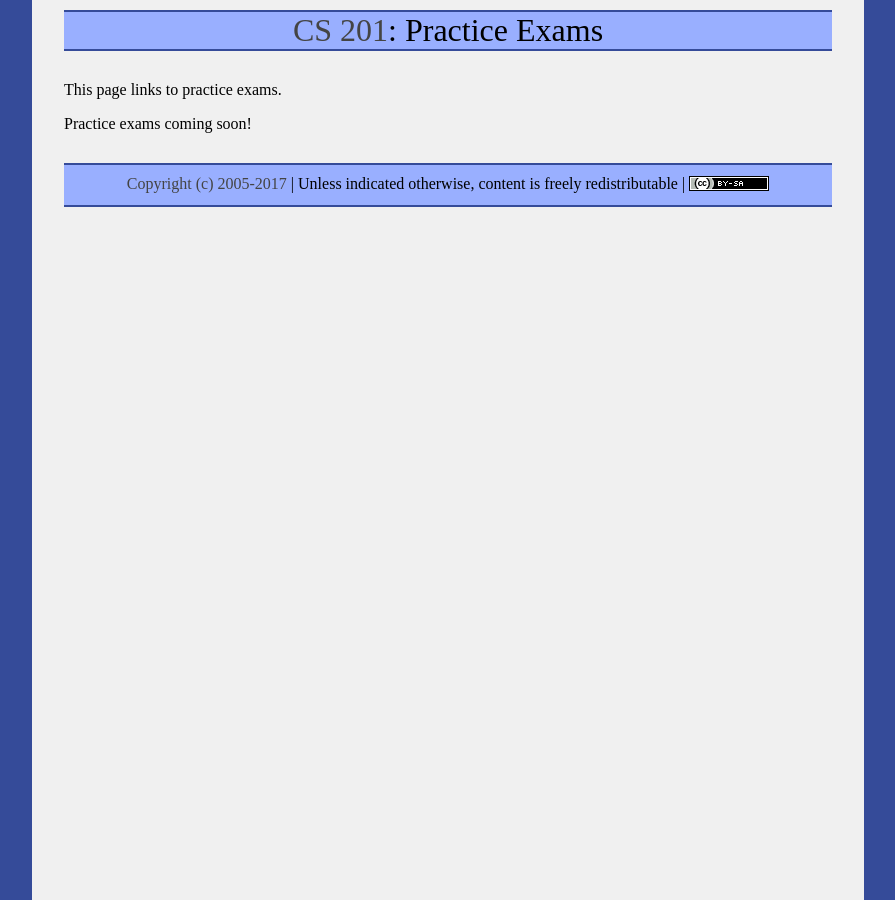
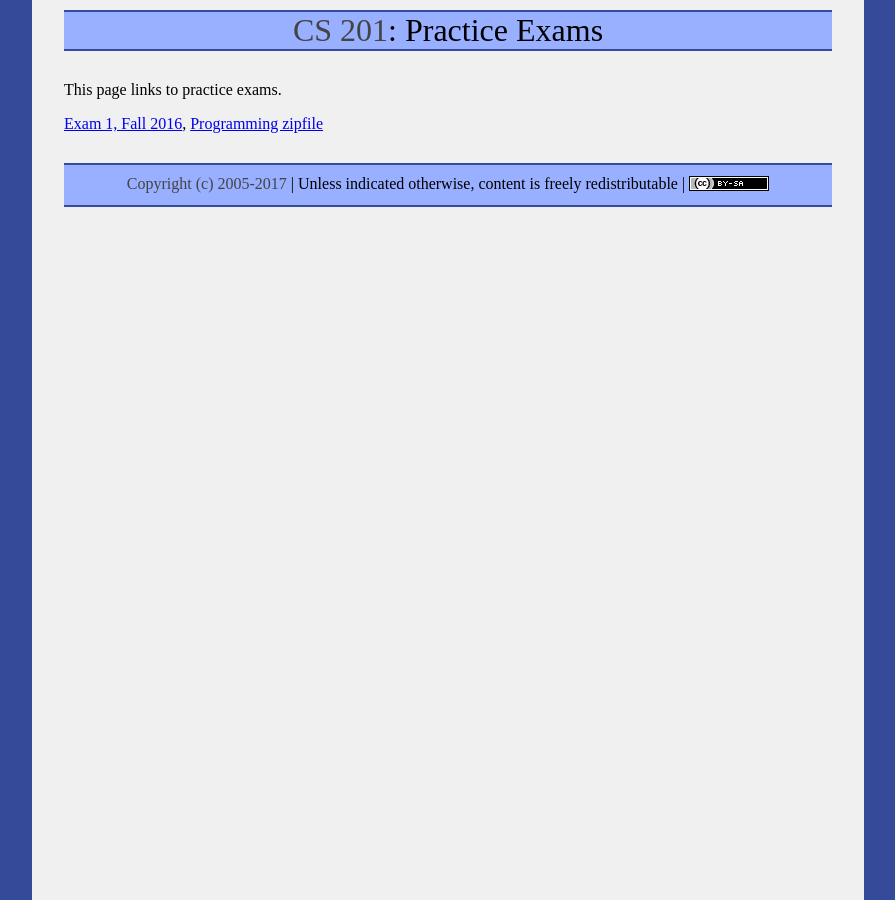
Before and after one commit to ycpcs/cs201-fall2017, a Jekyll site: the page built from practice/index.md, in a window 1280 px wide. Shown: the whole page, without its empty margins (192-1087 px from the left). Built offline with Jekyll 4.4.1, drawn with Linux system fonts in a browser that asks for light colours.

Commit message:
first practice exam posted

```diff
--- a/practice/index.md
+++ b/practice/index.md
@@ -5,4 +5,4 @@ title: "Practice Exams"
 
 This page links to practice exams.
 
-Practice exams coming soon!
+[Exam 1, Fall 2016](cs201-fall2016-exam01.pdf), [Programming zipfile](CS201_Exam01.zip)
```
Also changed, not shown: 2 other files.
